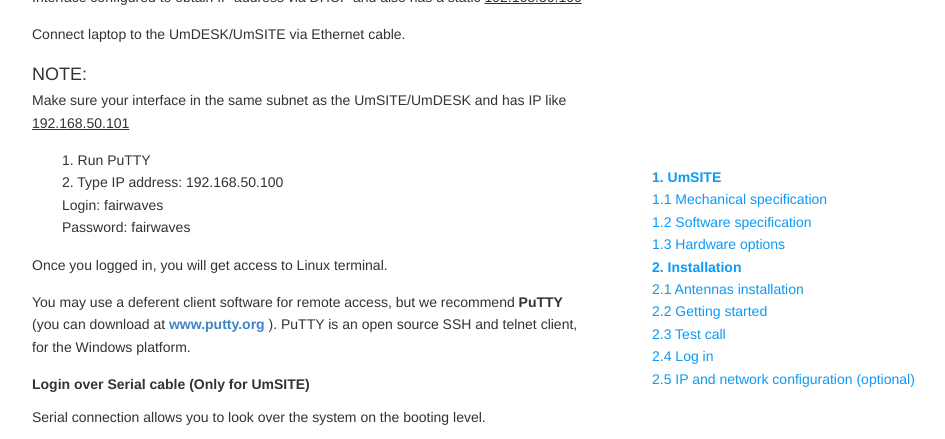
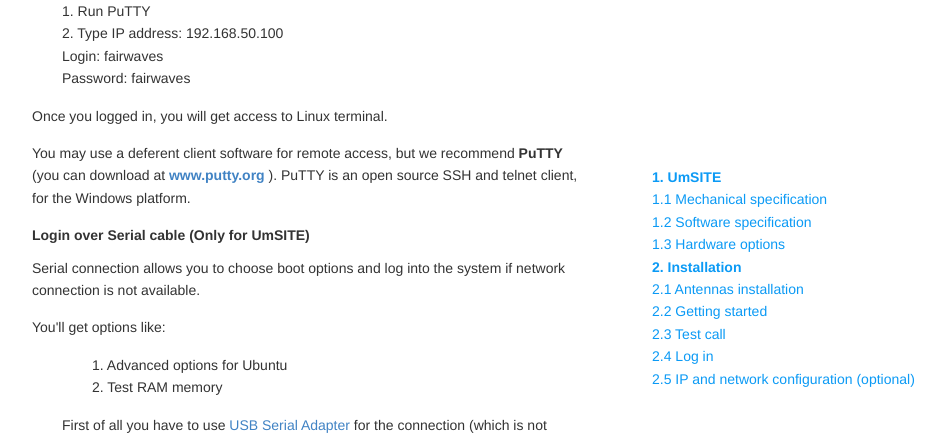
Before and after one commit to fairwaves/um-docs, a Jekyll site: the page umsite.html, which Jekyll copies as it is, in a window 1280 px wide and 1400 px high, scrolled down 5679 px. Shown: the top 439 px of the window, without its empty margins (278-1223 px from the left). Built offline with Jekyll 4.4.1, drawn with Linux system fonts in a browser that asks for light colours; some of the changed text lies outside the part shown.

Commit message:
text formatting

```diff
--- a/umsite.html
+++ b/umsite.html
@@ -438,10 +438,9 @@
 <li>&#8226 Clocking: OCXO / GPS disciplined</li>
 </ul>
 <h4><a name="2 Installation"></a>2. Installation<a class="anchorlink" href="#2 Installation"></a></h4>
-<br>
 <p>Base station comes with already installed and configured software, just attach GPS and GSM antennas, power supply.</p>
 
-<p><h3>Note:</h3> Base station comes with already installed and configured software, just attach GPS antenna, GSM antennas and power supply.</p>
+<p><strong>NOTE:</strong> Base station comes with already installed and configured software, just attach GPS antenna, GSM antennas and power supply.</p>
 
 <p>Steps:</p>
 
@@ -449,7 +448,7 @@
 <li> Attach GSM antennas. We recommend having at least 10 ft (3m) between them</li>
 <li> Attach GPS antenna. Good antenna visibility to the sky is required</li>
 <li> Turn on Base station</li>
-<p><h3>Note:</h3> GSM antennas are not included in a standard package. We do not recomend to operate base station without antennas</p>
+<p><strong>NOTE:</strong> GSM antennas are not included in a standard package. We do not recomend to operate base station without antennas</p>
 <h4><a name="2.1 Antennas installation"></a>2.1 Antennas installation<a class="anchorlink" href="#2.1	Antennas installation"></a></h4>
 <p>Each of both antennas complement each other. The second antenna must have the same position as the first antenna on a mast as well as the same direction and incline angle to the ground. </p>
 <p>For the GPS antenna, there are no strict requirements only good antenna visibility to the sky</p>
@@ -457,7 +456,7 @@
 <hr />
 <p>For the mast at least of 100 ft (30m) in height, antennas can be mounted upright within the 10 ft (3m) distance between each other.</p>
 <p><img src="http://s50.radikal.ru/i130/1507/7a/eb8b60961081.png" /></p>
-<p><h3>NOTE:</h3></p>
+<p><strong>NOTE:</strong></p>
 <p>&#8226TRX1 has a <a href="https://en.wikipedia.org/wiki/Broadcast_control_channel">Beacon (Broadcast) Channel (BCCH) </a></p>
 <p>&#8226TRX2 serves as traffic channels (<a href="http://www.althos.com/tutorial/GSM-tutorial-traffic-channels.html">TCH</a>)</p>
 <p>Therefore TRX1 antenna  has to be situated below TRx2 antenna. In other case, it may cause call disconnection If the connection would be established when the TRx1 antenna is higher and then has assigned to a timeslot of the lower antenna TRX2.
@@ -473,7 +472,7 @@
 <p>&#8226 Make sure that Ethernet cable connected.</p>
 </li>
 
-<p><h3>Note:</h3>We strongly recommend does not put UmSITE on a public network. Connect it to your local network where is access to Internet through NAT or Firewall. Keep <u>UDP port 1195</u> open on your server for fairwaves VPN in case technical support</p>
+<p><strong>NOTE:</strong> We strongly recommend does not put UmSITE on a public network. Connect it to your local network where is access to Internet through NAT or Firewall. Keep <u>UDP port 1195</u> open on your server for fairwaves VPN in case technical support</p>
 <p><img src="http://s019.radikal.ru/i633/1505/04/7e1b573f0b89.png" /></p>
 <p>Take any GSM phone with any SIM card and try to search the network. Network might have a different names such as <u>Fairwaves, 1011, Test, etc.</u></p>
 <h4><a name="2.3 Test call"></a>2.3 Test call<a class="anchorlink" href="#2.3 Test call"></a></h4>
@@ -512,7 +511,7 @@
 
 <p>In order to configure <strong>UmSITE</strong>, you have to login into device remotely over SSH. Interface configured to obtain IP address via DHCP and also has a static <u>192.168.50.100</u></p>
 <p>Connect laptop to the UmDESK/UmSITE via Ethernet cable.</p>
-<p><h3>NOTE:</h3> Make sure your interface in the same subnet as the UmSITE/UmDESK and has IP like <u>192.168.50.101</u>
+<p><strong>NOTE:</strong> Make sure your interface in the same subnet as the UmSITE/UmDESK and has IP like <u>192.168.50.101</u>
 </p>
 <ol>
 <li>1. Run PuTTY
@@ -525,7 +524,7 @@
 <p>Once you logged in, you will get access to Linux terminal. </p>
 <p>You may use a deferent client software for remote access, but we recommend <strong>PuTTY</strong> (you can download at <a href="www.putty.org" title="PuTTY"><strong>www.putty.org</strong></a> ).  PuTTY is an open source SSH and telnet client, for the Windows platform. </p>
 <h4>Login over Serial cable (Only for UmSITE)</h4>
-<p>Serial connection allows  you to look over the system on the booting level.</p>
+<p>Serial connection allows you to choose boot options and log into the system if network connection is not available.</p>
 <p>You'll get options like:</p>
 <ol>
 <ol>
@@ -550,7 +549,7 @@
 <p>Refer to <a href="https://help.ubuntu.com/14.04/ubuntu-help/index.html"><strong>Ubuntu</strong></a> documentation for details
 </p>
 
-<p><h3>Note:</h3> Base station configured to get IP address through DHCP.
+<p><strong>NOTE:</strong> Base station configured to get IP address through DHCP.
 We also recommend to keep configuration for the
 <u>eth1:1</u> (192.168.50.50/24), because it's used as a backup IP address. If you
 want to configure a statis IP address, change <u>eth1</u> configuration.</p>
```
